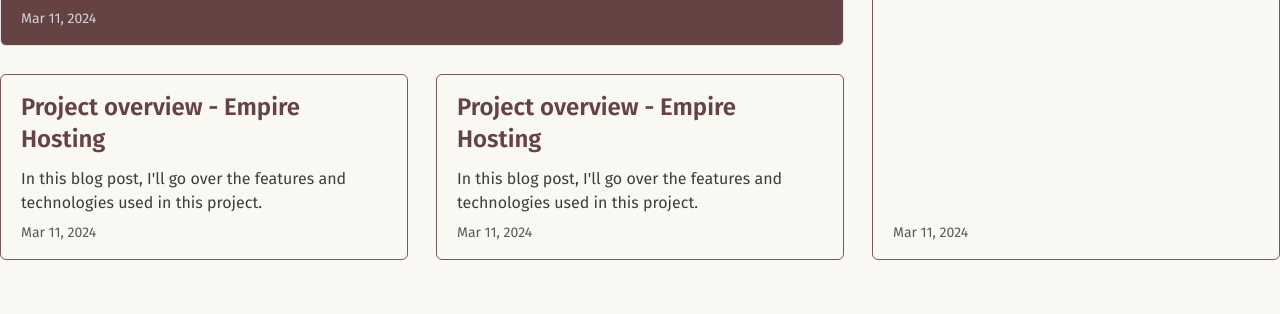
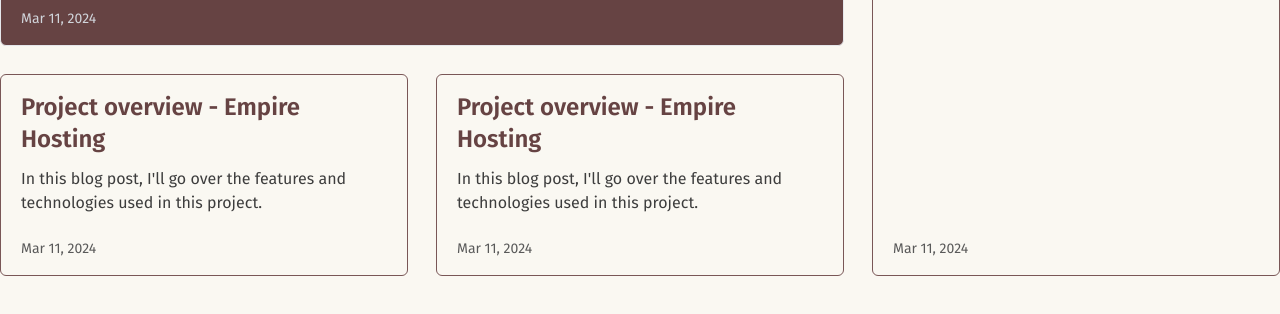
Before and after one commit to DipsDev/dipsdev.github.io, an Astro site: page /blog in a window 1280 px wide. Shown: the part 362-676 px from the top of the page. Built offline with nearby package versions, Linux system fonts and the light colour scheme; Astro itself is replaced by a stand-in of ours.

Commit message:
add spacing

```diff
--- a/src/components/partials/BlogPost.astro
+++ b/src/components/partials/BlogPost.astro
@@ -4,7 +4,7 @@
 
 <div
   class:list={[
-    "px-5 py-4 rounded-md border border-brighter reg-post flex flex-col items-start justify-between  hover:brightness-75 bg-[#FAF8F2] cursor-pointer transition-all",
+    "px-5 py-4 rounded-md border border-brighter reg-post flex flex-col gap-6 items-start justify-between  hover:brightness-75 bg-[#FAF8F2] cursor-pointer transition-all",
     span || " ",
   ]}
 >
@@ -17,5 +17,5 @@
       project.
     </p>
   </div>
-  <p class={"mt-2 text-sm text-dark-bright"}>Mar 11, 2024</p>
+  <p class={"text-sm text-dark-bright"}>Mar 11, 2024</p>
 </div>
```
